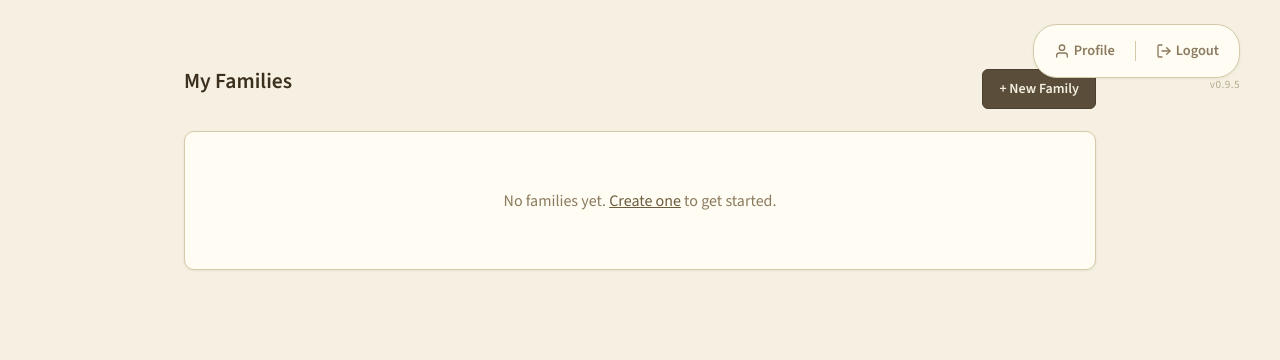
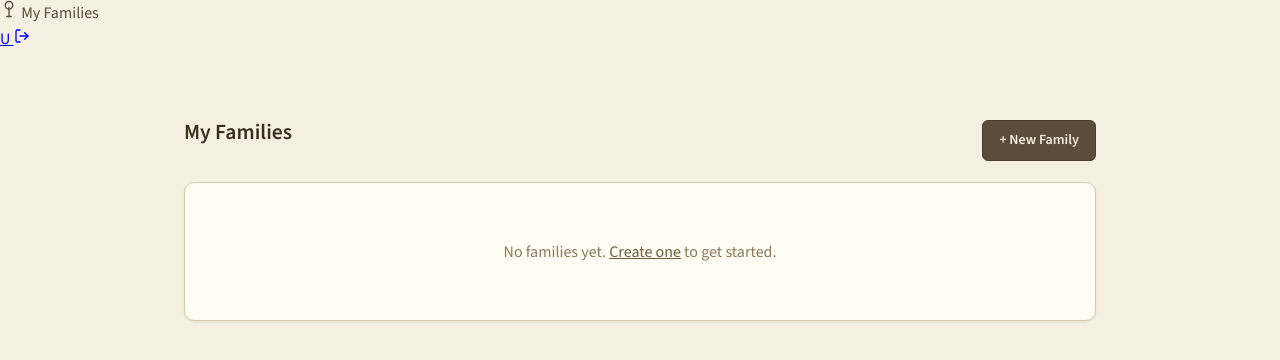
Before and after one commit to RNCDev/chowdhury-ancenstry, a Flask app: page / in a window 1280 px wide. Shown: the top 360 px of the page. Run offline with Flask 3, Linux system fonts and the light colour scheme; the visitor is signed in with stand-in values (Sample User, id 1); data comes from the database, SQL or seed files in the repository; data that the repository does not hold is empty.

Commit message:
feat: replace utility pill and back arrow with floating header pill nav
Co-Authored-By: Claude Opus 4.6 (1M context) <noreply@anthropic.com>

```diff
--- a/templates/base.html
+++ b/templates/base.html
@@ -18,78 +18,41 @@
     </head>
     <body class="{% block body_class %}{% endblock %}">
         {% if current_user %}
-        {% set back_fid = current_family.id if current_family else request.args.get('fid') %}
-        {% if back_fid %}
-        <a href="{{ url_for('family_tree', fid=back_fid) }}" class="back-arrow" aria-label="Back to tree">
-            <svg width="24" height="24" viewBox="0 0 24 24" fill="none" stroke="currentColor" stroke-width="2" stroke-linecap="round" stroke-linejoin="round">
-                <polyline points="15 18 9 12 15 6"/>
+        <nav class="header-pill" aria-label="Main navigation">
+            <div class="header-pill-brand">
+                <svg class="header-pill-icon" width="18" height="18" viewBox="0 0 24 24" fill="none" stroke="currentColor" stroke-width="1.8" stroke-linecap="round" stroke-linejoin="round">
+                    <line x1="12" y1="22" x2="12" y2="10"/>
+                    <circle cx="12" cy="7" r="5"/>
+                    <line x1="9" y1="22" x2="15" y2="22"/>
                 </svg>
-        </a>
+                {% if current_family %}
+                <span class="header-pill-family-name">{{ current_family.name }}</span>
                 {% else %}
-        <a href="{{ url_for('dashboard') }}" class="back-arrow" aria-label="Back to dashboard">
-            <svg width="24" height="24" viewBox="0 0 24 24" fill="none" stroke="currentColor" stroke-width="2" stroke-linecap="round" stroke-linejoin="round">
-                <polyline points="15 18 9 12 15 6"/>
-            </svg>
-        </a>
+                <span class="header-pill-family-name">My Families</span>
+                {% endif %}
+            </div>
+
+            {% if current_family %}
+            <div class="header-pill-nav">
+                <a href="{{ url_for('family_tree', fid=current_family.id) }}" class="header-pill-tab {% if request.endpoint == 'family_tree' %}active{% endif %}">Tree</a>
+                <a href="{{ url_for('person_list', fid=current_family.id) }}" class="header-pill-tab {% if request.endpoint == 'person_list' %}active{% endif %}">People</a>
+                <a href="{{ url_for('family_settings', fid=current_family.id) }}" class="header-pill-tab {% if request.endpoint == 'family_settings' %}active{% endif %}">Settings</a>
+            </div>
             {% endif %}
 
-        <span class="app-version">v{{ app_version }}</span>
-        <div class="utility-pill">
-            {% if current_family %}
-            <a href="{{ url_for('family_tree', fid=current_family.id) }}" class="utility-pill-action utility-pill-muted" aria-label="Family tree">
-                <svg width="16" height="16" viewBox="0 0 24 24" fill="none" stroke="currentColor" stroke-width="2" stroke-linecap="round" stroke-linejoin="round">
-                    <path d="M12 3v6"/><path d="M8 9H5a1 1 0 0 0-1 1v2"/><path d="M16 9h3a1 1 0 0 1 1 1v2"/><path d="M12 9v6"/>
-                    <rect x="2" y="12" width="6" height="4" rx="1"/><rect x="9" y="15" width="6" height="4" rx="1"/><rect x="16" y="12" width="6" height="4" rx="1"/><rect x="9" y="1" width="6" height="4" rx="1"/>
-                </svg>
-                <span class="utility-pill-label">Tree</span>
+            <div class="header-pill-user">
+                <a href="{{ url_for('settings') }}{% if current_family %}?fid={{ current_family.id }}{% endif %}" class="header-pill-avatar" aria-label="Profile">
+                    {{ current_user.display_name[0] | upper if current_user.display_name else 'U' }}
                 </a>
-            <span class="utility-pill-divider"></span>
-            <a href="{{ url_for('person_list', fid=current_family.id) }}" class="utility-pill-action utility-pill-muted" aria-label="People list">
-                <svg width="16" height="16" viewBox="0 0 24 24" fill="none" stroke="currentColor" stroke-width="2" stroke-linecap="round" stroke-linejoin="round">
-                    <path d="M17 21v-2a4 4 0 0 0-4-4H5a4 4 0 0 0-4 4v2"/>
-                    <circle cx="9" cy="7" r="4"/>
-                    <path d="M23 21v-2a4 4 0 0 0-3-3.87"/>
-                    <path d="M16 3.13a4 4 0 0 1 0 7.75"/>
-                </svg>
-                <span class="utility-pill-label">People</span>
-            </a>
-            <span class="utility-pill-divider"></span>
-            <a href="{{ url_for('family_settings', fid=current_family.id) }}" class="utility-pill-action utility-pill-muted" aria-label="Share family tree">
-                <svg width="16" height="16" viewBox="0 0 24 24" fill="none" stroke="currentColor" stroke-width="2" stroke-linecap="round" stroke-linejoin="round">
-                    <circle cx="18" cy="5" r="3"/><circle cx="6" cy="12" r="3"/><circle cx="18" cy="19" r="3"/>
-                    <line x1="8.59" y1="13.51" x2="15.42" y2="17.49"/><line x1="15.41" y1="6.51" x2="8.59" y2="10.49"/>
-                </svg>
-                <span class="utility-pill-label">Share</span>
-            </a>
-            {% if is_admin %}
-            <span class="utility-pill-divider"></span>
-            <a href="{{ url_for('family_settings', fid=current_family.id) }}" class="utility-pill-action utility-pill-muted" aria-label="Family settings">
-                <svg width="16" height="16" viewBox="0 0 24 24" fill="none" stroke="currentColor" stroke-width="2" stroke-linecap="round" stroke-linejoin="round">
-                    <circle cx="12" cy="12" r="3"/>
-                    <path d="M19.4 15a1.65 1.65 0 0 0 .33 1.82l.06.06a2 2 0 0 1-2.83 2.83l-.06-.06a1.65 1.65 0 0 0-1.82-.33 1.65 1.65 0 0 0-1 1.51V21a2 2 0 0 1-4 0v-.09A1.65 1.65 0 0 0 9 19.4a1.65 1.65 0 0 0-1.82.33l-.06.06a2 2 0 0 1-2.83-2.83l.06-.06A1.65 1.65 0 0 0 4.68 15a1.65 1.65 0 0 0-1.51-1H3a2 2 0 0 1 0-4h.09A1.65 1.65 0 0 0 4.6 9a1.65 1.65 0 0 0-.33-1.82l-.06-.06a2 2 0 0 1 2.83-2.83l.06.06A1.65 1.65 0 0 0 9 4.68a1.65 1.65 0 0 0 1-1.51V3a2 2 0 0 1 4 0v.09a1.65 1.65 0 0 0 1 1.51 1.65 1.65 0 0 0 1.82-.33l.06-.06a2 2 0 0 1 2.83 2.83l-.06.06A1.65 1.65 0 0 0 19.4 9a1.65 1.65 0 0 0 1.51 1H21a2 2 0 0 1 0 4h-.09a1.65 1.65 0 0 0-1.51 1z"/>
-                </svg>
-                <span class="utility-pill-label">Settings</span>
-            </a>
-            {% endif %}
-            <span class="utility-pill-divider"></span>
-            {% endif %}
-            <a href="{{ url_for('settings') }}{% if current_family %}?fid={{ current_family.id }}{% endif %}" class="utility-pill-action utility-pill-muted" aria-label="Account settings">
-                <svg width="16" height="16" viewBox="0 0 24 24" fill="none" stroke="currentColor" stroke-width="2" stroke-linecap="round" stroke-linejoin="round">
-                    <path d="M20 21v-2a4 4 0 0 0-4-4H8a4 4 0 0 0-4 4v2"/>
-                    <circle cx="12" cy="7" r="4"/>
-                </svg>
-                <span class="utility-pill-label">Profile</span>
-            </a>
-            <span class="utility-pill-divider"></span>
-            <a href="{{ url_for('logout') }}" class="utility-pill-action utility-pill-muted" aria-label="Logout">
+                <a href="{{ url_for('logout') }}" class="header-pill-logout" aria-label="Logout">
                     <svg width="16" height="16" viewBox="0 0 24 24" fill="none" stroke="currentColor" stroke-width="2" stroke-linecap="round" stroke-linejoin="round">
                         <path d="M9 21H5a2 2 0 0 1-2-2V5a2 2 0 0 1 2-2h4"/>
                         <polyline points="16 17 21 12 16 7"/>
                         <line x1="21" y1="12" x2="9" y2="12"/>
                     </svg>
-                <span class="utility-pill-label">Logout</span>
                 </a>
             </div>
+        </nav>
         {% endif %}
 
         {% if view_only and current_family %}
```
Lines whose indentation alone changed are shown as unchanged.
